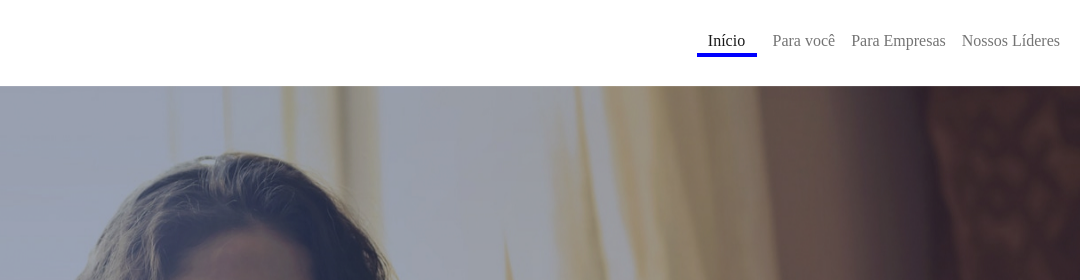
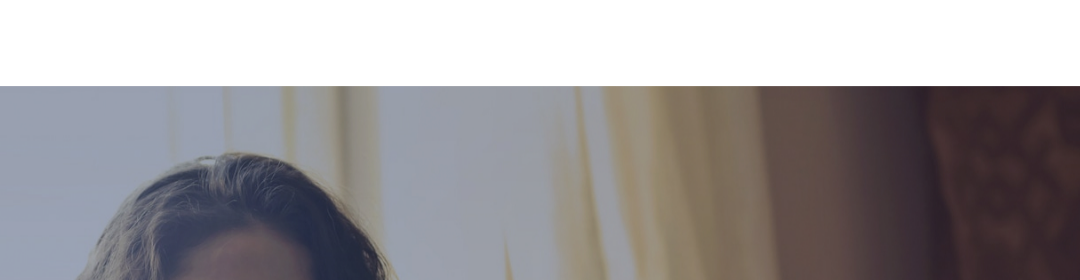
Before and after one commit to IsraelCueio/Ify, a plain HTML site: page index.html in a window 1280 px wide. Shown: the top 280 px of the page, 200-1280 px from the left. Drawn offline with nearby package versions, Linux system fonts and the light colour scheme; a web font is replaced by a local one.

Commit message:
navbar text color

```diff
--- a/stylesheet/style.css
+++ b/stylesheet/style.css
@@ -6,5 +6,9 @@ body{
 
 .underline{
   padding: 2px 30px;
-  background-color: blue;
+  background-color: white;
 }
+
+nav a{
+  color: white!important;
+}
```
Also changed, not shown: index.html (+1 -1 lines).
